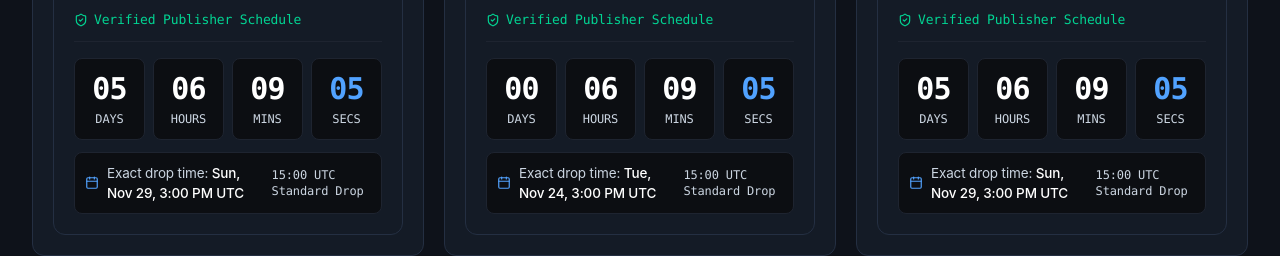
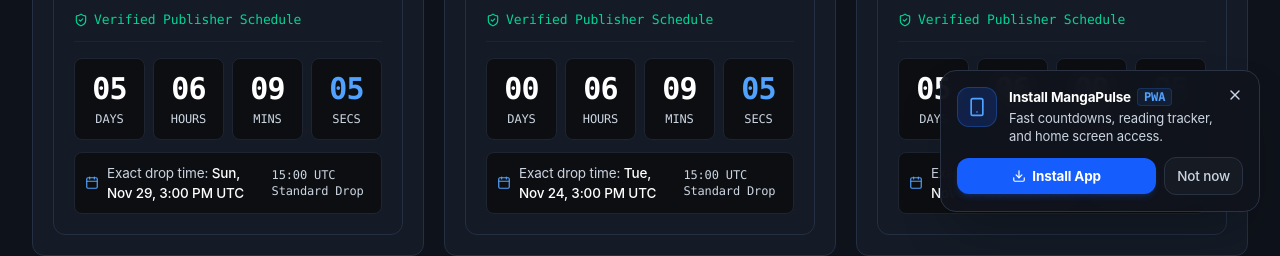
Before and after one commit to Mehak974/mangapulse, a Next.js app: page / in a window 1280 px wide. Shown: the part 568-824 px from the top of the page. Built offline with nearby package versions, Linux system fonts and the light colour scheme; no server answers; the database is empty.

Commit message:
feat: add bottom-right PWA install popup with dismiss cross button

```diff
--- a/src/app/layout.tsx
+++ b/src/app/layout.tsx
@@ -7,6 +7,7 @@ import { buildMetadata } from "@/lib/seo";
 import { AuthProvider } from "@/context/AuthContext";
 import AuthModal from "@/components/AuthModal";
 import CollectionPickerModal from "@/components/CollectionPickerModal";
+import PWAInstallPrompt from "@/components/PWAInstallPrompt";
 
 export const viewport: Viewport = {
   themeColor: "#0c0e12",
@@ -52,7 +53,7 @@ export default function RootLayout({
                     document.documentElement.classList.add('dark');
                     document.documentElement.classList.remove('light');
                   }
-                  if ('serviceWorker' in navigator && window.location.protocol === 'https:') {
+                  if ('serviceWorker' in navigator && (window.location.protocol === 'https:' || window.location.hostname === 'localhost' || window.location.hostname === '127.0.0.1')) {
                     window.addEventListener('load', function() {
                       navigator.serviceWorker.register('/sw.js').catch(function(){});
                     });
@@ -71,6 +72,7 @@ export default function RootLayout({
           <Footer />
           <AuthModal />
           <CollectionPickerModal />
+          <PWAInstallPrompt />
         </AuthProvider>
       </body>
     </html>
--- /dev/null
+++ b/src/components/PWAInstallPrompt.tsx
@@ -0,0 +1,158 @@
+"use client";
+
+import React, { useState, useEffect } from "react";
+import { Download, X, Smartphone, Check } from "lucide-react";
+
+interface BeforeInstallPromptEvent extends Event {
+  prompt: () => Promise<void>;
+  userChoice: Promise<{ outcome: "accepted" | "dismissed"; platform: string }>;
+}
+
+export default function PWAInstallPrompt() {
+  const [deferredPrompt, setDeferredPrompt] = useState<BeforeInstallPromptEvent | null>(null);
+  const [isVisible, setIsVisible] = useState(false);
+  const [isInstalled, setIsInstalled] = useState(false);
+  const [isIOS, setIsIOS] = useState(false);
+  const [showIOSInstructions, setShowIOSInstructions] = useState(false);
+
+  useEffect(() => {
+    // 1. Don't show if already running in standalone PWA mode
+    const isStandalone =
+      window.matchMedia("(display-mode: standalone)").matches ||
+      (window.navigator as unknown as { standalone?: boolean }).standalone === true;
+
+    if (isStandalone) {
+      setIsInstalled(true);
+      return;
+    }
+
+    // 2. Don't show if user dismissed it recently (within 7 days)
+    const dismissedAt = localStorage.getItem("mangapulse_pwa_dismissed");
+    if (dismissedAt) {
+      const timeDiff = Date.now() - parseInt(dismissedAt, 10);
+      if (timeDiff < 7 * 24 * 60 * 60 * 1000) {
+        return;
+      }
+    }
+
+    // 3. Detect iOS Safari
+    const userAgent = window.navigator.userAgent.toLowerCase();
+    const isIosDevice = /iphone|ipad|ipod/.test(userAgent);
+    setIsIOS(isIosDevice);
+
+    // 4. Capture standard beforeinstallprompt event (Chromium, Android, Edge)
+    const handleBeforeInstall = (e: Event) => {
+      e.preventDefault();
+      setDeferredPrompt(e as BeforeInstallPromptEvent);
+      setIsVisible(true);
+    };
+
+    window.addEventListener("beforeinstallprompt", handleBeforeInstall);
+
+    // 5. Hide if app is successfully installed
+    const handleAppInstalled = () => {
+      setIsInstalled(true);
+      setIsVisible(false);
+      localStorage.removeItem("mangapulse_pwa_dismissed");
+    };
+
+    window.addEventListener("appinstalled", handleAppInstalled);
+
+    // If on iOS or standalone capable browser after a short delay, show prompt
+    const timer = setTimeout(() => {
+      if (!isStandalone) {
+        setIsVisible(true);
+      }
+    }, 2500);
+
+    return () => {
+      window.removeEventListener("beforeinstallprompt", handleBeforeInstall);
+      window.removeEventListener("appinstalled", handleAppInstalled);
+      clearTimeout(timer);
+    };
+  }, []);
+
+  const handleInstallClick = async () => {
+    if (deferredPrompt) {
+      await deferredPrompt.prompt();
+      const choice = await deferredPrompt.userChoice;
+      if (choice.outcome === "accepted") {
+        setIsInstalled(true);
+        setIsVisible(false);
+      }
+      setDeferredPrompt(null);
+    } else if (isIOS) {
+      setShowIOSInstructions(true);
+    } else {
+      // Fallback: browser install instruction
+      alert("To install MangaPulse, click your browser menu (⋮ or Share) and select 'Install app' or 'Add to Home screen'.");
+    }
+  };
+
+  const handleDismiss = () => {
+    setIsVisible(false);
+    localStorage.setItem("mangapulse_pwa_dismissed", Date.now().toString());
+  };
+
+  if (!isVisible || isInstalled) return null;
+
+  return (
+    <aside
+      aria-label="Install App"
+      className="fixed bottom-20 sm:bottom-5 right-4 sm:right-5 z-50 max-w-[320px] w-full bg-[#10141c]/95 backdrop-blur-md border border-[#2a3344] rounded-2xl p-4 shadow-2xl text-white animate-in slide-in-from-bottom-5 duration-300"
+    >
+      {/* Close Cross Button */}
+      <button
+        type="button"
+        onClick={handleDismiss}
+        aria-label="Close installation prompt"
+        className="absolute top-3 right-3 p-1 rounded-lg text-[#94a1b5] hover:text-white hover:bg-white/10 transition-colors cursor-pointer"
+      >
+        <X className="w-4 h-4" />
+      </button>
+
+      <div className="flex items-start gap-3 pr-5">
+        <div className="w-10 h-10 rounded-xl bg-blue-600/20 border border-blue-500/30 flex items-center justify-center flex-shrink-0 text-blue-400">
+          <Smartphone className="w-5 h-5" />
+        </div>
+        <div>
+          <div className="flex items-center gap-1.5">
+            <h4 className="font-bold text-xs text-white">Install MangaPulse</h4>
+            <span className="text-[9px] font-mono font-bold px-1.5 py-0.2 rounded bg-blue-500/10 text-blue-400 border border-blue-500/20">
+              PWA
+            </span>
+          </div>
+          <p className="text-[11px] text-[#94a1b5] mt-0.5 leading-snug">
+            Fast countdowns, reading tracker, and home screen access.
+          </p>
+        </div>
+      </div>
+
+      {showIOSInstructions ? (
+        <div className="mt-3 p-2.5 rounded-xl bg-[#0c0e12] border border-[#1e2430] text-[11px] text-[#cbd5e1] space-y-1">
+          <div className="font-semibold text-white">To install on iOS:</div>
+          <p>1. Tap the <span className="font-bold text-blue-400">Share</span> button at the bottom.</p>
+          <p>2. Scroll down and tap <span className="font-bold text-white">"Add to Home Screen"</span>.</p>
+        </div>
+      ) : (
+        <div className="mt-3 flex items-center gap-2">
+          <button
+            type="button"
+            onClick={handleInstallClick}
+            className="flex-1 py-2 px-3 rounded-xl bg-blue-600 hover:bg-blue-500 text-white font-bold text-xs flex items-center justify-center gap-1.5 shadow-md shadow-blue-600/20 transition-all cursor-pointer"
+          >
+            <Download className="w-3.5 h-3.5" />
+            <span>Install App</span>
+          </button>
+          <button
+            type="button"
+            onClick={handleDismiss}
+            className="py-2 px-3 rounded-xl bg-[#161a22] hover:bg-[#1e2430] border border-[#2a3344] text-[#94a1b5] hover:text-white text-xs font-medium transition-colors cursor-pointer"
+          >
+            Not now
+          </button>
+        </div>
+      )}
+    </aside>
+  );
+}
```
